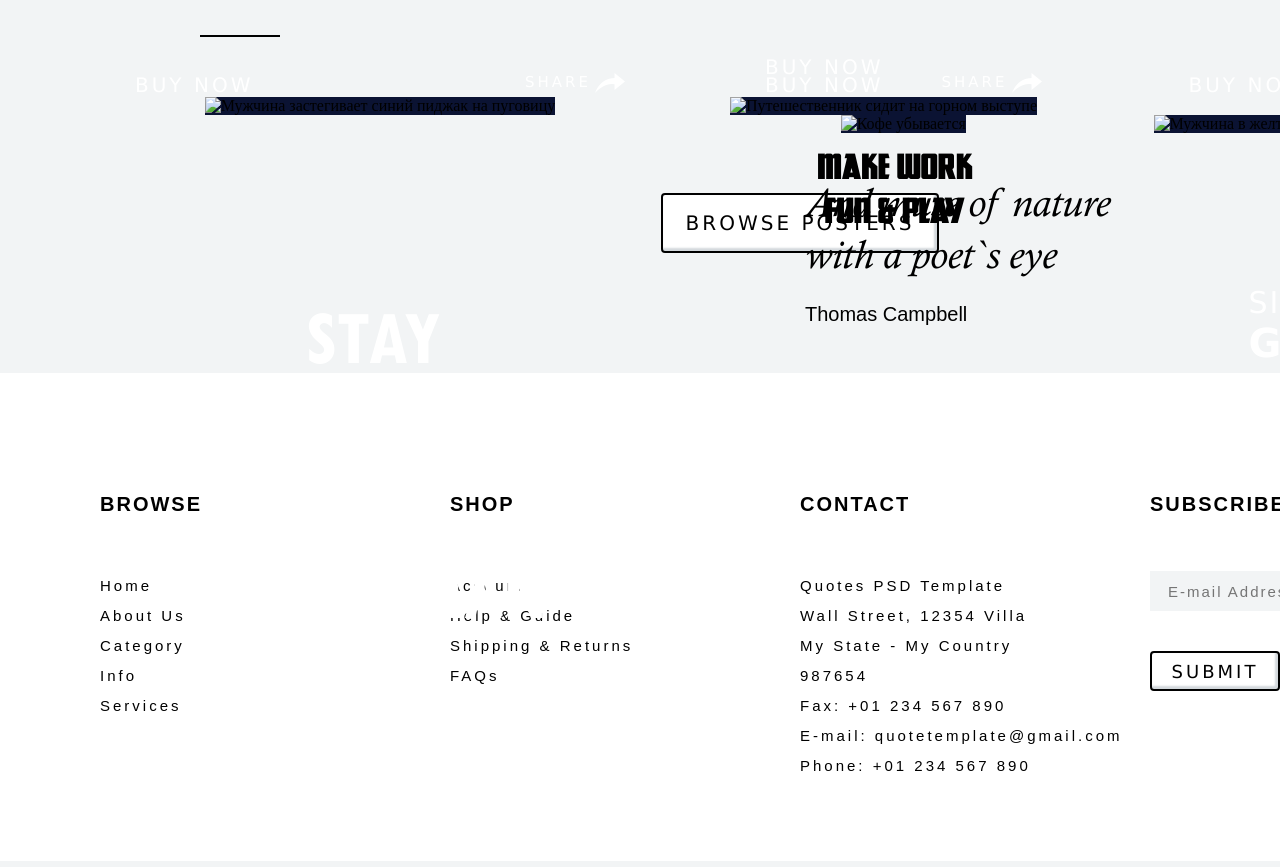
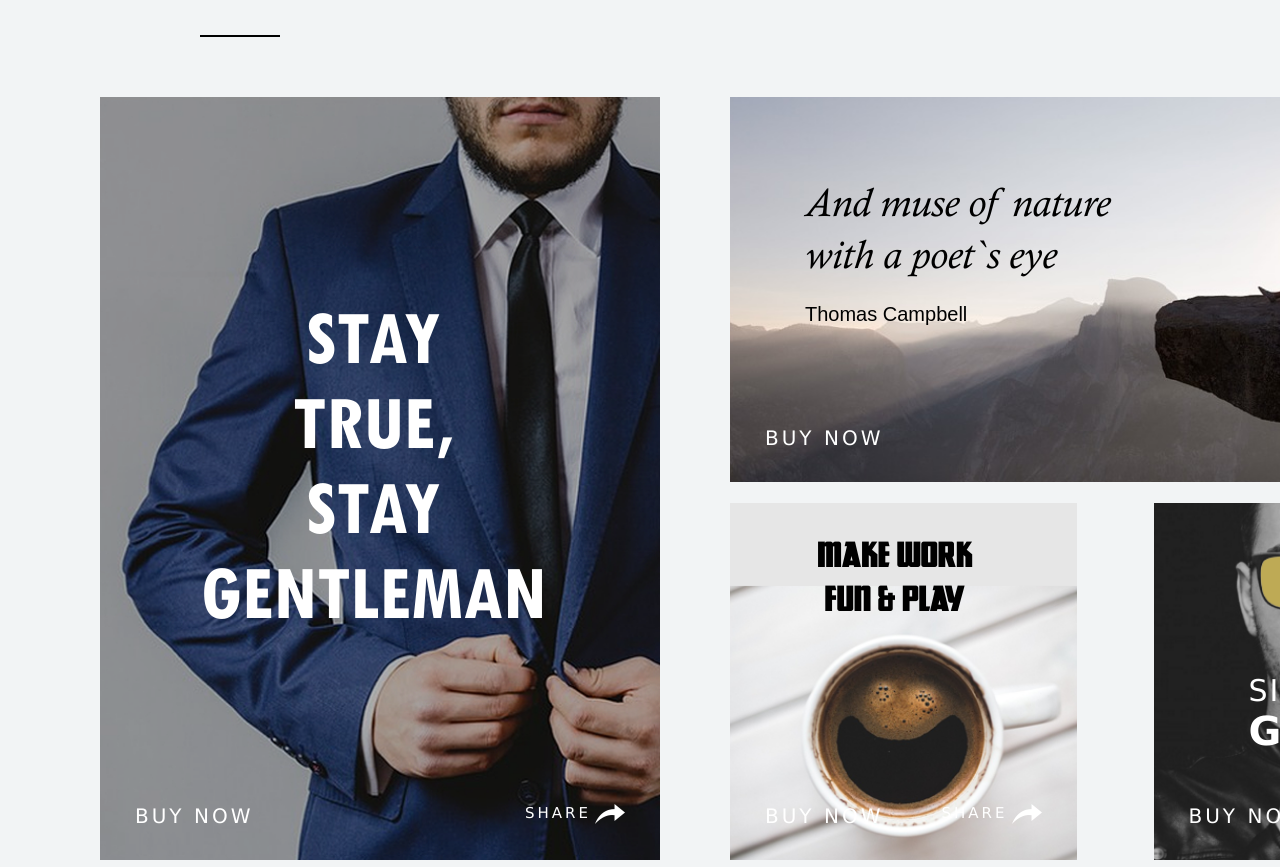
Before and after one commit to karina-vinogradova/website_template_Smile, a plain HTML site: page index.html in a window 1280 px wide. Shown: the part 4510-5377 px from the top of the page. Drawn offline with Linux system fonts and the light colour scheme; files whose address does not match are found by name; a web font is replaced by a local one.

Commit message:
Images changed

```diff
--- a/index.html
+++ b/index.html
@@ -38,8 +38,6 @@
         </nav>
     </header>
 
-    <!-- ! end Header -->
-
     <main class="main-content">
         <h3 class="main-content__header-subtitle">The most inclusive</h3>
         <h2 class="main-content__header-title">Free PSD Templat</h2>
@@ -47,8 +45,6 @@
         <p class="main-content__text-upper">Lorem ipsum dolor sit amet, consectetur adipisicing elit. Veniam nobis voluptatibus, eius at sit voluptatum omnis, maiores iste saepe, aliquam aperiam ea? Minus dicta pariatur illo cum, magni architecto error modi possimus, ipsa, dolores ad natus libero deserunt accusantium beatae adipisci pariatur illo cum, magni architecto error modi possimus, ipsa, dolores porro harum mollitia?</p>
         <p class="main-content__text main-content__text-lower">Veniam nobis voluptatibus, eius at sit voluptatum omnis, maiores iste saepe, aliquam aperiam ea? Dolorum, iusto doloremque commodi impedit nisi pariatur itaque.</p>
     </main>
-
-    <!-- ! end Main -->
 
     <aside class="aside-content">
         <div class="aside-content__quote">
@@ -73,8 +69,6 @@
         </div>
 
     </aside>
-
-    <!-- ! end Aside -->
 
     <section class="reasons">
         <h2 class="section__title">Reasons to be happy</h2>
@@ -107,8 +101,6 @@
         </form>
     </section>
 
-<!-- ! end Section Reasons to be Happy -->
-
     <section class="section__banner">
         <div class="section__banner-quote">
             <p class="banner-quote__text">I love you for all that you are, all that you have been, and all you`re yet to be.</p>
@@ -116,14 +108,12 @@
         </div>
     </section>
 
-<!-- ! end Section Quote of the day -->
-
     <section class="posters">
         <h2 class="section__title">Buy poster prints</h2>
         <div class="posters__content">
             <div class="content__column-left">
                 <div class="content__image-container">
-                    <picture><img src="/src/img/Blue_jacket.png" alt="Мужчина застегивает синий пиджак на пуговицу" class="content__images"></picture>
+                    <picture><img src="img/Blue_jacket.png" alt="Мужчина застегивает синий пиджак на пуговицу" class="content__images"></picture>
                     <p class="column-left__text">Stay<br>True,<br>Stay<br>gentleman</p>
                 </div>
                 <div class="posters__footer">
@@ -134,7 +124,7 @@
             <div class="content__columnt-right">
                 <div class="columnt-right__top-row">
                     <div class="content__image-container">
-                        <picture><img src="/src/img/Traveler.png" alt="Путешественник сидит на горном выступе" class="content__images"></picture>
+                        <picture><img src="img/Traveler.png" alt="Путешественник сидит на горном выступе" class="content__images"></picture>
                         <p class="top-row__text">And muse of nature with a poet`s eye<span class="top-row__author">Thomas Campbell</span></p>
                         <div class="posters__footer">
                             <span class="footer__link-for-buy"><a href="#0" class="link-for-buy__link">Buy now</a></span>
@@ -147,7 +137,7 @@
                     <div class="bottom-row-column-left">
                         <div class="content__image-container">
                             <p class="bottom-row-column-left__text">Make work fun & play</p>
-                            <picture><img src="/src/img/Coffee.png" alt="Кофе убывается" class="content__images"></picture>
+                            <picture><img src="img/Coffee.png" alt="Кофе убывается" class="content__images"></picture>
                         </div>
                         <div class="posters__footer">
                             <span class="footer__link-for-buy"><a href="#0" class="link-for-buy__link">Buy now</a></span>
@@ -157,7 +147,7 @@
                     <div class="bottom-row-column-right">
                         <div class="content__image-container">
                             <p class="bottom-row-column-right__text">Silence is <span class="bottom-row-column-right__text-bigger">golden</span></p>
-                            <picture><img src="/src/img/Silence_of_golden.png" alt="Мужчина в желтых очках просит помолчать" class="content__images"></picture>
+                            <picture><img src="img/Silence_of_golden.png" alt="Мужчина в желтых очках просит помолчать" class="content__images"></picture>
                             <div class="posters__footer">
                                 <span class="footer__link-for-buy"><a href="#0" class="link-for-buy__link">Buy now</a></span>
                                 <div class="footer__link-for-share"><a href="#0" class="link-for-share__link">Share</a>
```
